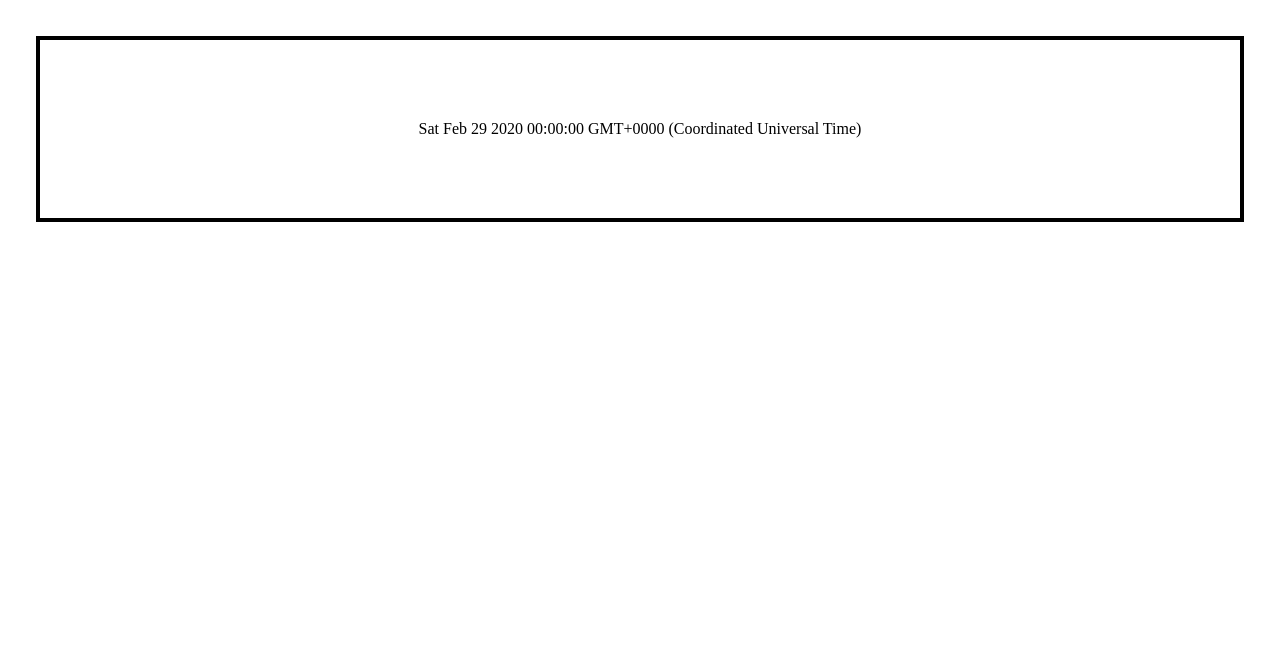
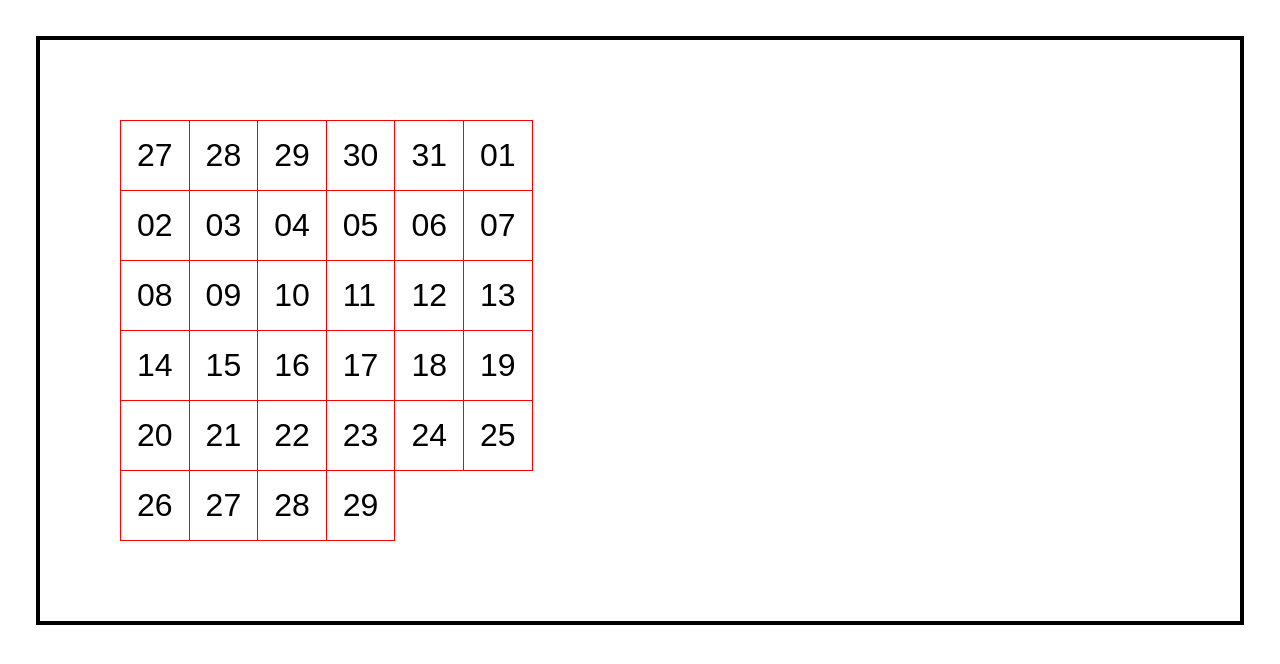
Before and after one commit to Sigmus/pickaday, a website built with Parcel: page index.html in a window 1280 px wide. Built offline with nearby package versions, Linux system fonts and the light colour scheme.

Commit message:
Render table

```diff
--- a/index.css
+++ b/index.css
@@ -11,3 +11,15 @@ body {
   padding: 5rem;
   text-align: center;
 }
+
+table {
+  font-size: 2rem;
+  font-weight: 300;
+  font-family: sans-serif;
+  border-collapse: collapse;
+}
+
+td {
+  padding: 1rem;
+  border: 1px solid red;
+}
--- a/index.js
+++ b/index.js
@@ -4,6 +4,7 @@ import weekday from "dayjs/plugin/weekday";
 import utc from "dayjs/plugin/utc";
 
 import "./index.css";
+import { sortedUniq } from "lodash";
 dayjs.extend(weekday);
 dayjs.extend(utc);
 
@@ -26,7 +27,19 @@ function renderDays(input) {
 
   console.log(days);
 
-  el.innerHTML = lastDay;
+  let snippet = "<table><tbody>";
+
+  days.forEach((day, index) => {
+    if (index % 6 === 0) {
+      snippet += `<tr>`;
+    }
+    snippet += `<td>${day.toString().padStart(2, "0")}`;
+    if (index % 6 === 5) {
+      snippet += `</tr>`;
+    }
+  });
+
+  el.innerHTML = `${snippet}</tbody></table>`;
 }
 
 function getDaysMonth(date) {
```
